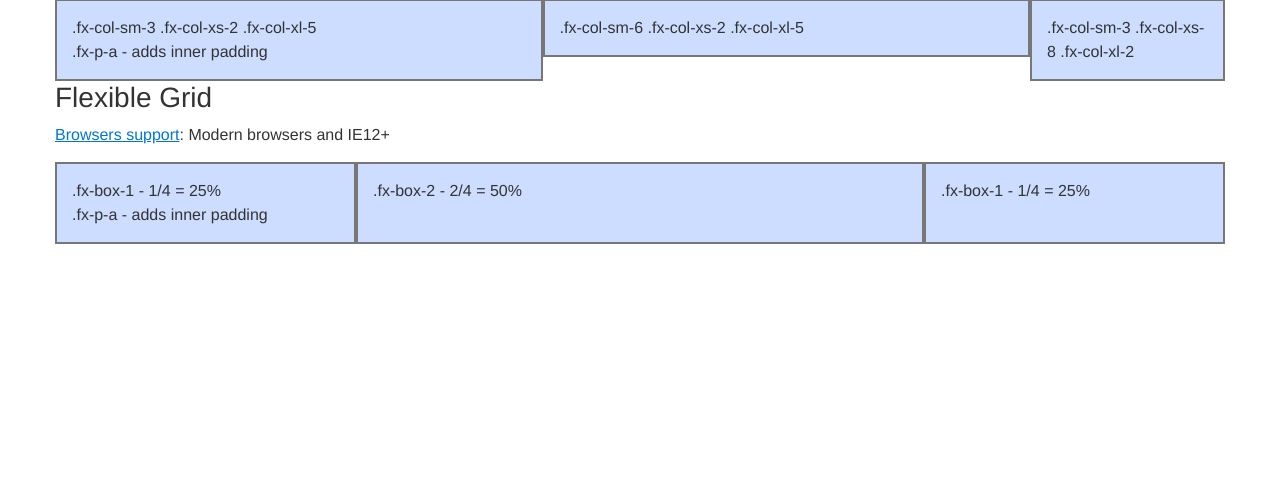
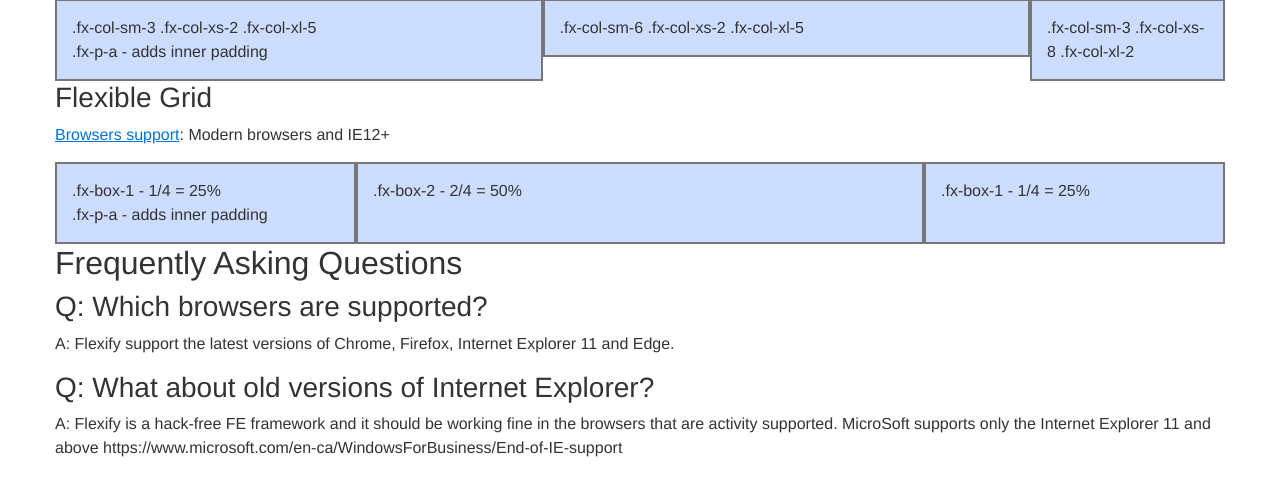
Before and after one commit to webvitalii/flexify, a PHP site: page / in a window 1280 px wide. Shown: the part 703-1193 px from the top of the page. Before the commit the page ends 947 px from the top, so only its background shows below. Run offline with PHP 8.4, Linux system fonts and the light colour scheme.

Commit message:
Added FAQ

```diff
--- a/index.php
+++ b/index.php
@@ -53,4 +53,17 @@
 		<div class="fx-box-1 fx-p-a fx-demo">.fx-box-1 - 1/4 = 25%</div>
 	</div>
 
+	<h2>Frequently Asking Questions</h2>
+
+	<h3>Q: Which browsers are supported?</h3>
+
+	<p>A: Flexify support the latest versions of Chrome, Firefox, Internet Explorer 11 and Edge.</p>
+
+	<h3>Q: What about old versions of Internet Explorer?</h3>
+
+	<p>A: Flexify is a hack-free FE framework and it should be working fine in the browsers that are activity supported.
+	MicroSoft supports only the Internet Explorer 11 and above
+	https://www.microsoft.com/en-ca/WindowsForBusiness/End-of-IE-support
+	</p>
+
 <?php include('inc/_footer.php'); ?>
```
